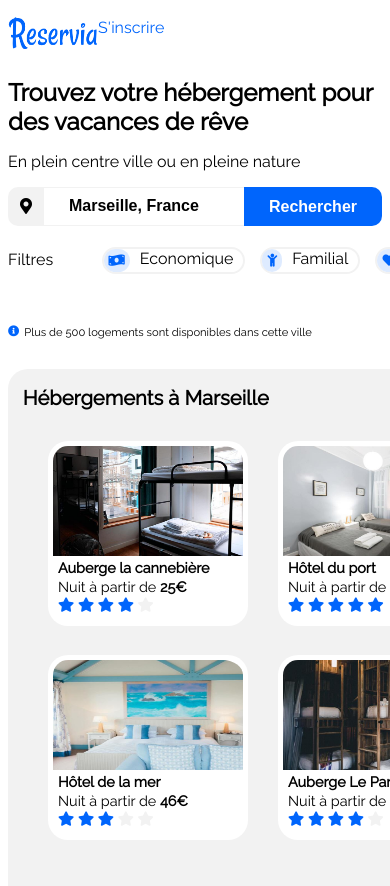
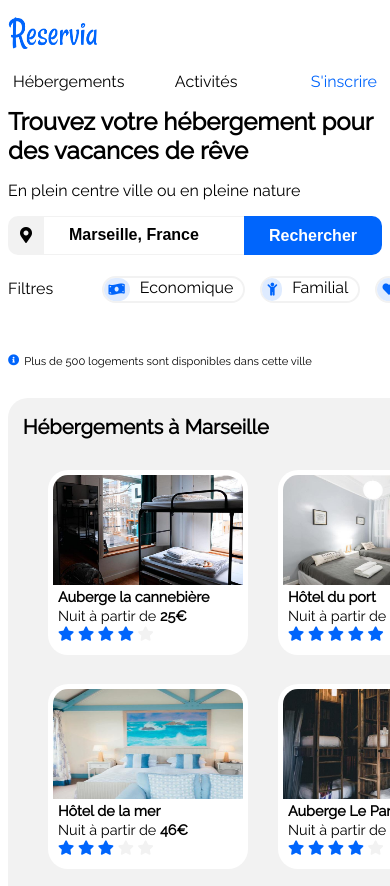
Before and after one commit to Agui-69/BacoAguibou_2_16092020, a plain HTML site: page index.html in a window 390 px wide. Shown: the top 886 px of the page. Drawn offline with Linux system fonts and the light colour scheme.

Commit message:
Ajout regles responsive pour header css tablettes/mobile

```diff
--- a/assets/css/style.css
+++ b/assets/css/style.css
@@ -59,14 +59,14 @@ body
 {
 	text-decoration: none;
 	color:#0065FC;
-	display: flex;
-	justify-content: flex-end;
+	/*display: flex;
+	justify-content: flex-end;*/
 
 }
 
 .insc
 {
-	margin-right: 20px;;
+	margin-right: 5px;
 	/*width: 30%;*/
 	order: 1; /*Annuler en responsive*/
 }
@@ -576,12 +576,56 @@ h3
 
 @media only screen and (max-width: 1140px)
 {
+	.main
+	{
+		display: flex;
+		justify-content: space-between;
+		flex-wrap: wrap;
+
+	}
+	.IM
+	{
+		width: 100%;
+	}
+	.insc
+	{
+		margin-right: 0;
+		padding-right: 5px;
+	}
+	.HA
+	{
+		width: 60%;
+		margin-left:0;
+		padding-left: 5px;
+	}
+}
+
+
+/*@media only screen and (max-width: 1140px)
+{
+	.main
+	{
+		display: flex;
+		justify-content: space-between;
+		flex-wrap: wrap;
+		padding: 0 10px;
+	}
+	.IM
+	{
+		width: 50%;
+	}
 	.insc
 	{
 		order: 1;
+		width: 50%;
+		margin-right: 0;
 	}
 	.HA
 	{
 		order: 2;
+		width: 100%;
+		margin-left:0;
+		padding-left: 0;
+
 	}
-}
+}*/
```
